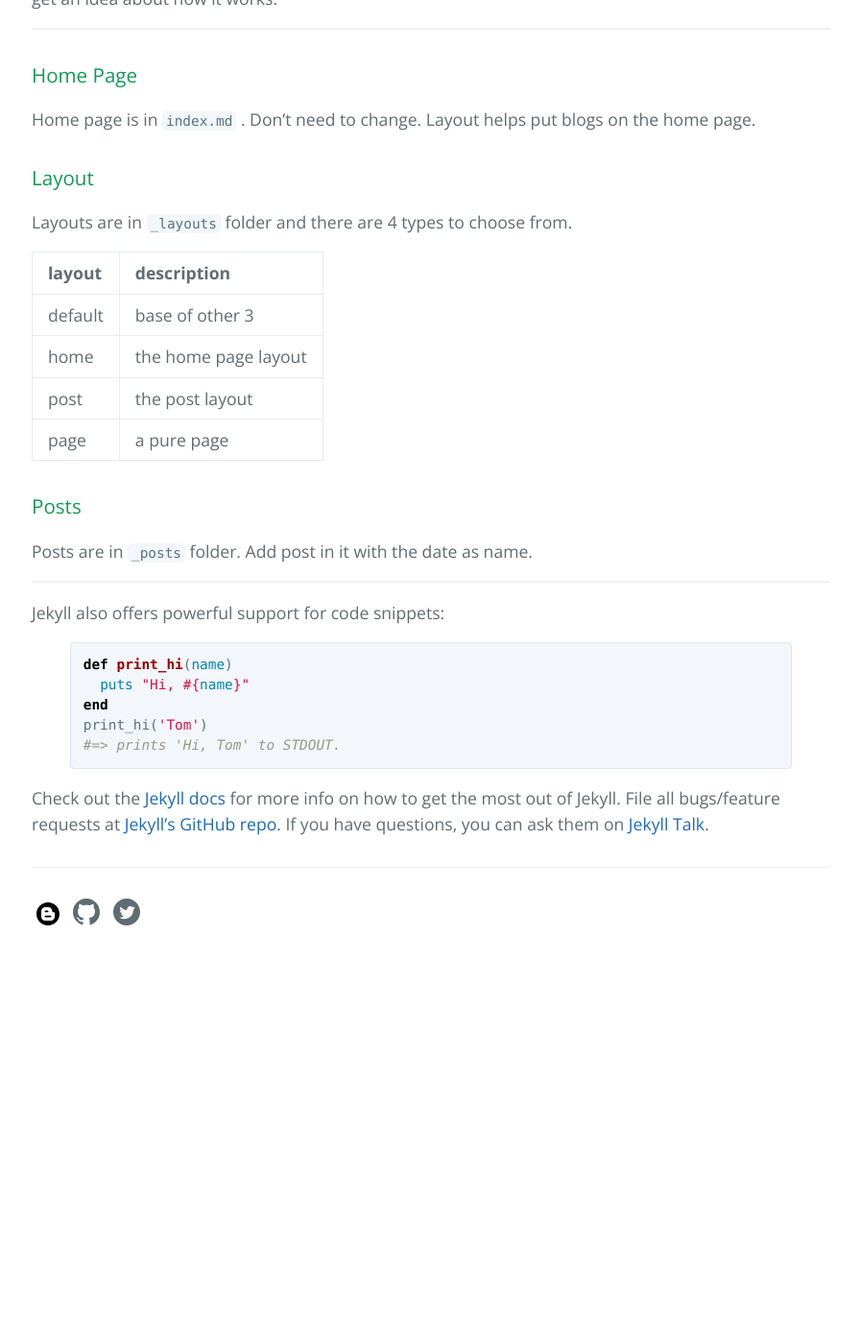
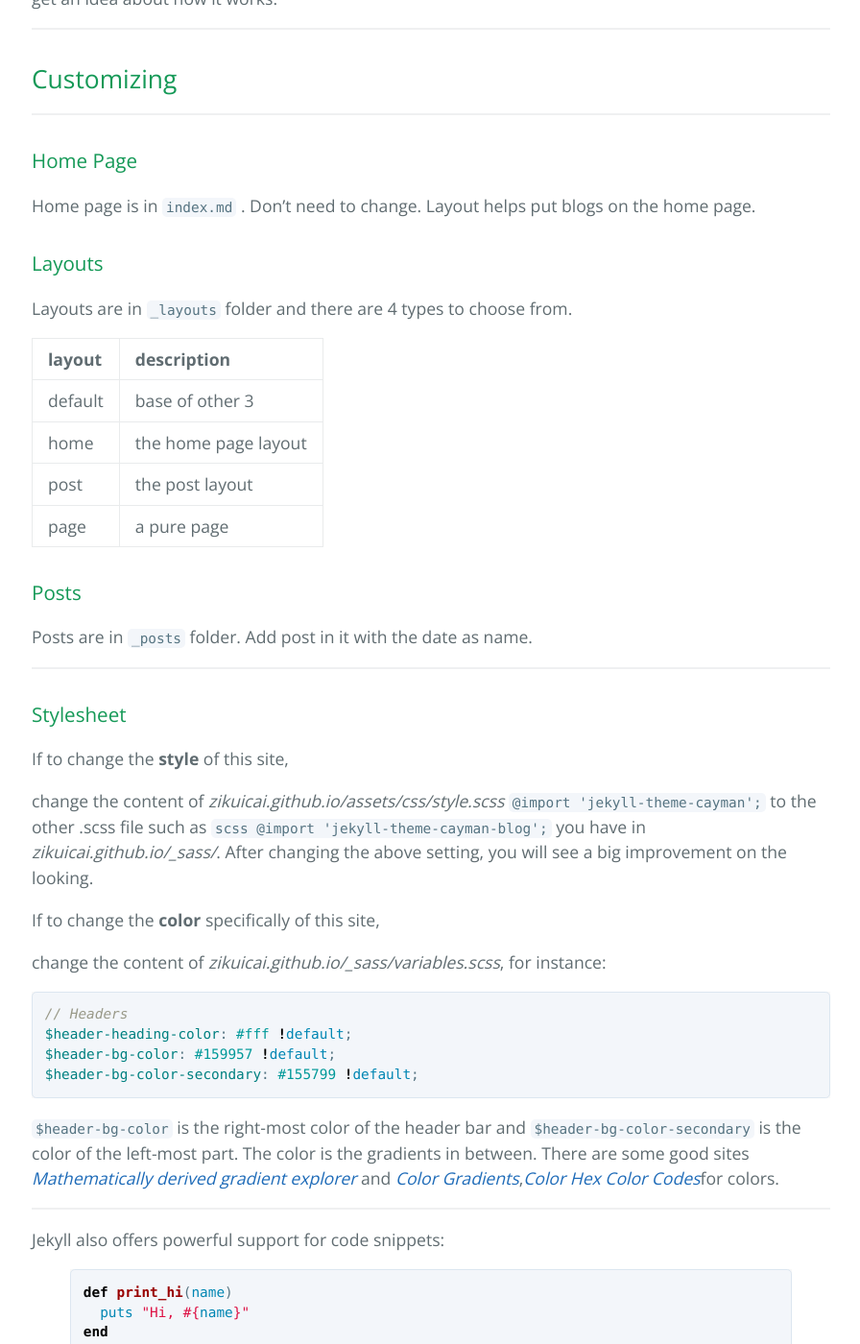
Before and after one commit to zikuicai/zikuicai.github.io, a Jekyll site: the page built from _posts/2017-04-20-welcome-to-jekyll.md, in a window 1280 px wide and 1400 px high, scrolled down 508 px. Shown: the whole window at 96% size, without its empty margins (191-1087 px from the left). Built offline with Jekyll 4.4.1, drawn with Linux system fonts in a browser that asks for light colours; before the commit the page ends 1526 px from its top, so only the background shows below that.

Commit message:
Update 2017-04-20-welcome-to-jekyll.md

````diff
--- a/_posts/2017-04-20-welcome-to-jekyll.md
+++ b/_posts/2017-04-20-welcome-to-jekyll.md
@@ -7,11 +7,13 @@ You’ll find this post in your `_posts` directory. Go ahead and edit it and re-
 To add new posts, simply add a file in the `_posts` directory that follows the convention `YYYY-MM-DD-name-of-post.ext` and includes the necessary front matter. Take a look at the source for this post to get an idea about how it works.
 
 ---
+## Customizing
+---
 
 ### Home Page
 Home page is in `index.md` . Don't need to change. Layout helps put blogs on the home page.
 
-### Layout
+### Layouts
 Layouts are in `_layouts` folder and there are 4 types to choose from.
 
 |layout|description|
@@ -23,6 +25,25 @@ Layouts are in `_layouts` folder and there are 4 types to choose from.
 
 ### Posts
 Posts are in `_posts` folder. Add post in it with the date as name.
+
+---
+### Stylesheet
+
+If to change the **style** of this site,
+
+change the content of *zikuicai.github.io/assets/css/style.scss* `@import 'jekyll-theme-cayman';` to the other .scss file such as `scss @import 'jekyll-theme-cayman-blog';` you have in *zikuicai.github.io/_sass/*. After changing the above setting, you will see a big improvement on the looking.
+
+If to change the **color** specifically of this site,
+
+change the content of *zikuicai.github.io/_sass/variables.scss*, for instance:
+
+```scss
+// Headers
+$header-heading-color: #fff !default;
+$header-bg-color: #159957 !default;
+$header-bg-color-secondary: #155799 !default;
+```
+`$header-bg-color` is the right-most color of the header bar and `$header-bg-color-secondary` is the color of the left-most part. The color is the gradients in between. There are some good sites [*Mathematically derived gradient explorer*](http://jxnblk.com/shade/?base=%233DC8FF&hueShift=150&saturate=0.68&lighten=-0.23) and [*Color Gradients*](https://uigradients.com/#Summer),[*Color Hex Color Codes*](http://www.color-hex.com/)for colors.
 
 ---
 Jekyll also offers powerful support for code snippets:
````
